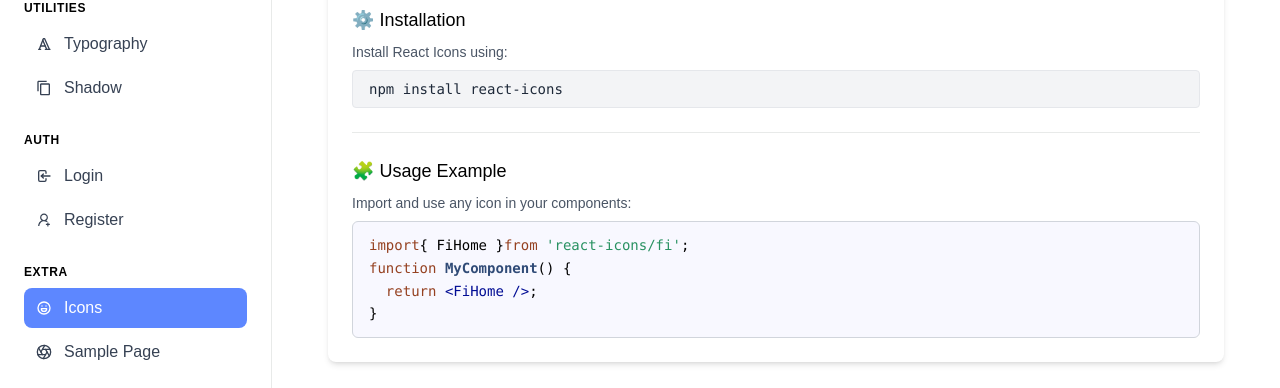
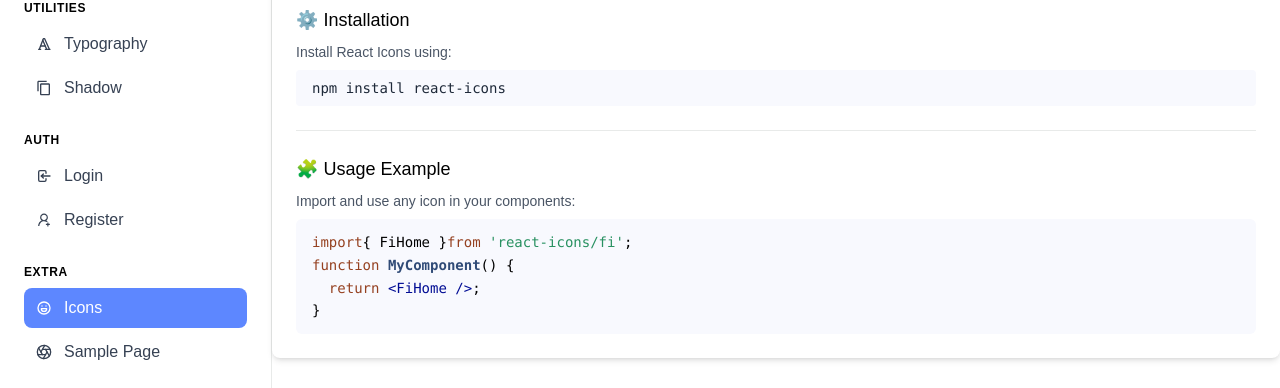
Before and after one commit to MohammadTahaBatoomi/next-cms, a Next.js app: page /icons in a window 1280 px wide. Shown: the part 279-667 px from the top of the page. Built offline with nearby package versions, Linux system fonts and the light colour scheme.

Commit message:
default-shadow

```diff
--- a/src/components/ui/default-icons.tsx
+++ b/src/components/ui/default-icons.tsx
@@ -4,7 +4,7 @@ import { AiOutlineAntDesign } from "react-icons/ai";
 
 const CustomReactIconsGuide = () => {
   return (
-    <div className="max-w-4xl mt-10 mx-5 md:mx-auto p-6 space-y-6 bg-white rounded-lg shadow-md text-sm">
+    <div className="max-w-6xl mt-10 mx-5 md:mx-auto p-6 space-y-6 bg-white rounded-lg shadow-md text-sm">
       {/* Explore */}
       <h1 className="text-xl">Icons</h1>
       <div className="space-y-1">
@@ -33,7 +33,7 @@ const CustomReactIconsGuide = () => {
           <span className="font-medium text-md">⚙️ Installation</span>
         </div>
         <p className="text-gray-600">Install React Icons using:</p>
-        <div className="bg-gray-100 px-4 py-2 rounded font-mono border border-gray-200">
+        <div className="bg-[#f8f9fe] px-4 py-2 rounded font-mono">
           {/* <span className="text-green-600">npm</span>{' '} */}
           <span className="text-gray-800">npm install react-icons</span>
         </div>
@@ -48,7 +48,7 @@ const CustomReactIconsGuide = () => {
         </div>
         <p className="text-gray-600">Import and use any icon in your components:</p>
 
-        <div className="bg-[#f8f8ff] px-4 py-3 rounded-md font-mono text-sm text-black border border-gray-300 leading-relaxed overflow-x-auto">
+        <div className="bg-[#f8f9fe] px-4 py-3 rounded-md font-mono text-sm text-black leading-relaxed overflow-x-auto">
           <pre>
             <code>
               <span className="text-[#954121]">import</span>{""}
```
